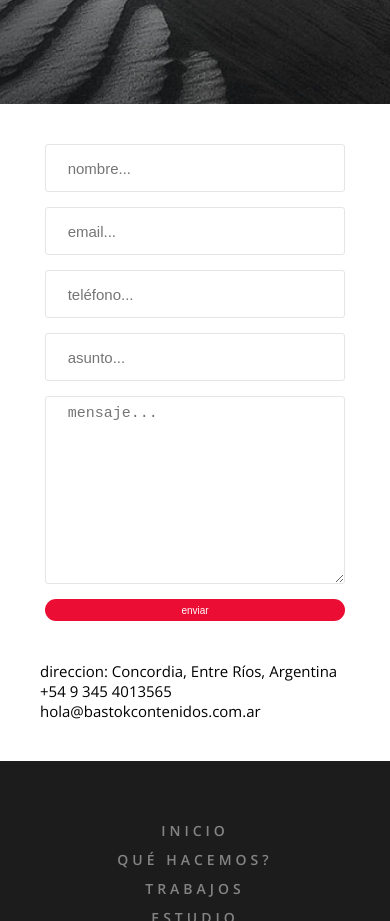
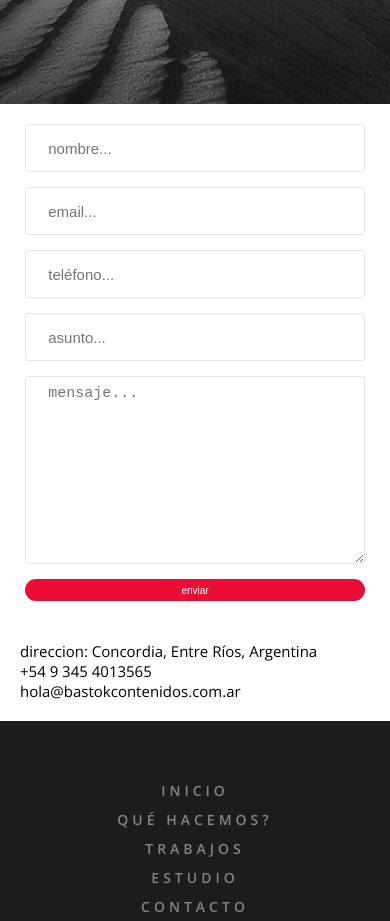
Before and after one commit to gaboqu/bastok, a plain HTML site: page contacto.html in a window 390 px wide. Shown: the part 740-1661 px from the top of the page. Drawn offline with nearby package versions, Linux system fonts and the light colour scheme.

Commit message:
editando responsive

```diff
--- a/css/estilos.css
+++ b/css/estilos.css
@@ -846,8 +846,9 @@ footer p {
 
   /* CONTACTO */
 
-  .contac {
+  section .contac {
     flex-direction: column-reverse;
+    margin: 20px 20px 20px 20px;
   }
 
   .direccion {
```
